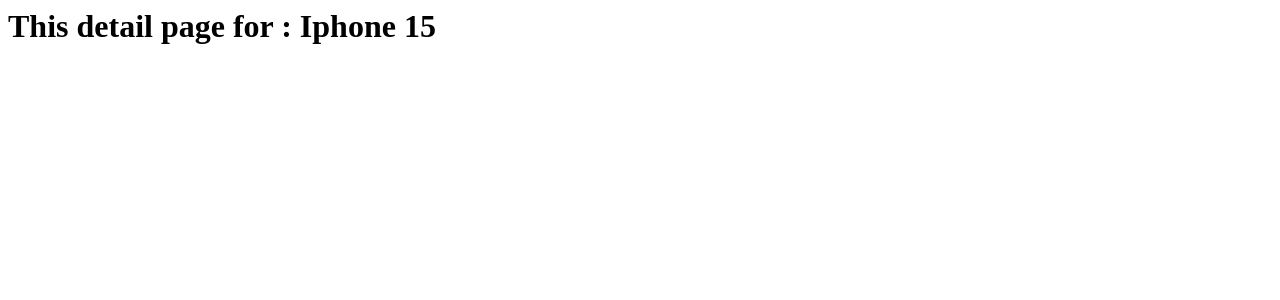
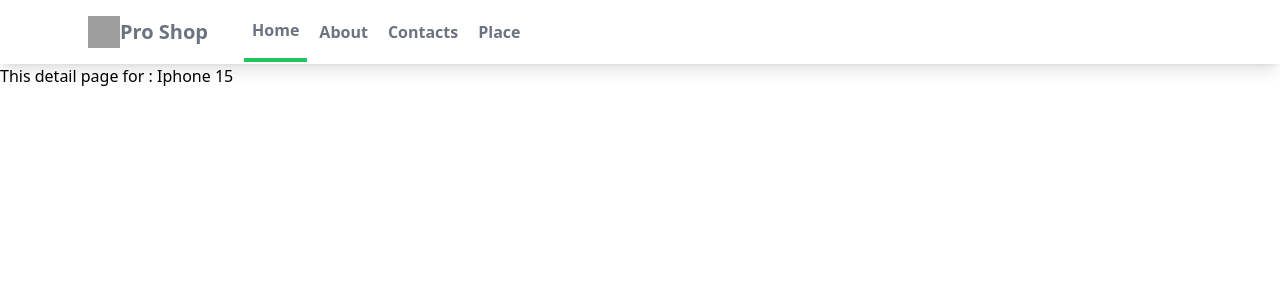
Before and after one commit to ArtemSmirnov32/django4_learn, a Django app: page /myapp/1/ in a window 1280 px wide. Shown: the top 300 px of the page. Run offline with Django 4.2, Linux system fonts and the light colour scheme; data comes from the database, SQL or seed files in the repository; both versions use the stored data as it was after the commit; style sheets or scripts are compiled from the project's sources; grey boxes are pictures that could not be loaded.

Commit message:
navbar.html created separately

```diff
--- a/mysite/myapp/templates/myapp/base.html
+++ b/mysite/myapp/templates/myapp/base.html
@@ -9,8 +9,9 @@
     <title>Document</title>
   </head>
   <body>
+    {% include 'myapp/navbar.html' %}
     {% block content %}
-
+      TEXT
     {% endblock content %}
   </body>
 </html>
--- a/mysite/myapp/templates/myapp/detail.html
+++ b/mysite/myapp/templates/myapp/detail.html
@@ -1 +1,7 @@
-<h1>This detail page for : {{item.name}}</h1>
+{% extends "myapp/base.html"%}
+
+{% block content %}
+<h1>
+    This detail page for : {{item.name}}
+</h1>
+{% endblock content %}
--- /dev/null
+++ b/mysite/myapp/templates/myapp/navbar.html
@@ -0,0 +1,29 @@
+{% load static %}
+<nav class="bg-white shadow-lg">
+    <div class="max-w-6xl mx-auto px-4">
+      <div class="flex justify-between">
+        <div class="flex space-x-7">
+          <div>
+            <a href="#" class="flex items-center px-2 py-4">
+              <img
+                class="h-8 w-8"
+                src="{% static 'myapp/images/shop.png' %}"
+                alt="logo"
+              />
+              <span class="text-gray-500 font-semibold text-xl">Pro Shop</span>
+            </a>
+          </div>
+          <div class="items-center flex space-x-1">
+            <a
+              href="#"
+              class="py-4 px-2 text-gray-500 font-semibold border-b-4 border-green-500"
+              >Home</a
+            >
+            <a href="#" class="py-4 px-2 text-gray-500 font-semibold">About</a>
+            <a href="#" class="py-4 px-2 text-gray-500 font-semibold">Contacts</a>
+            <a href="#" class="py-4 px-2 text-gray-500 font-semibold">Place</a>
+          </div>
+        </div>
+      </div>
+    </div>
+  </nav>
```
Also changed, not shown: mysite/myapp/templates/myapp/index.html (+3 -24 lines), mysite/db.sqlite3.
